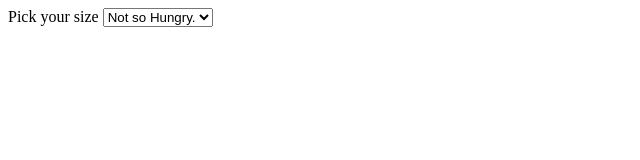
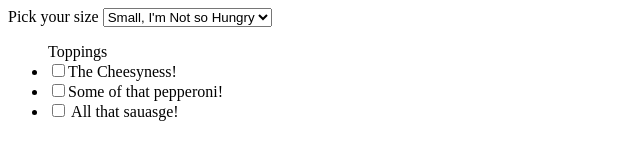
Before and after one commit to workmanmcr/Pizza-dis, a plain HTML site: page index.html in a window 1280 px wide. Shown: the whole page, without its empty margins (0-640 px from the left). Drawn offline with Linux system fonts and the light colour scheme.

Commit message:
add more UI in html and update README

```diff
--- a/index.html
+++ b/index.html
@@ -8,11 +8,16 @@
   <form id="pizza-form">
     <label for="size">Pick your size</label>
     <select id="size">
-      <option value="small">Not so  Hungry.</option>
-      <option value="medium">I could eat.</option>
-      <option value="large">I'm starving!</option>
+      <option value="small">Small, I'm Not so  Hungry</option>
+      <option value="medium">Medium, I could eat</option>
+      <option value="large">large, I'm starving!</option>
     </select>
-
+    <ul>
+    <label for="toppings">Toppings</label>
+    <li><input type="checkbox" name="toppings" id="cheese">The Cheesyness!</li>
+    <li><input type="checkbox" name="toppings" id="pepperoni">Some of that pepperoni!</li>
+    <li><input type="checkbox" name="toppings" id="sausage"> All that sauasge!</li>
+</ul>
   </form>
 
 </body>
```
